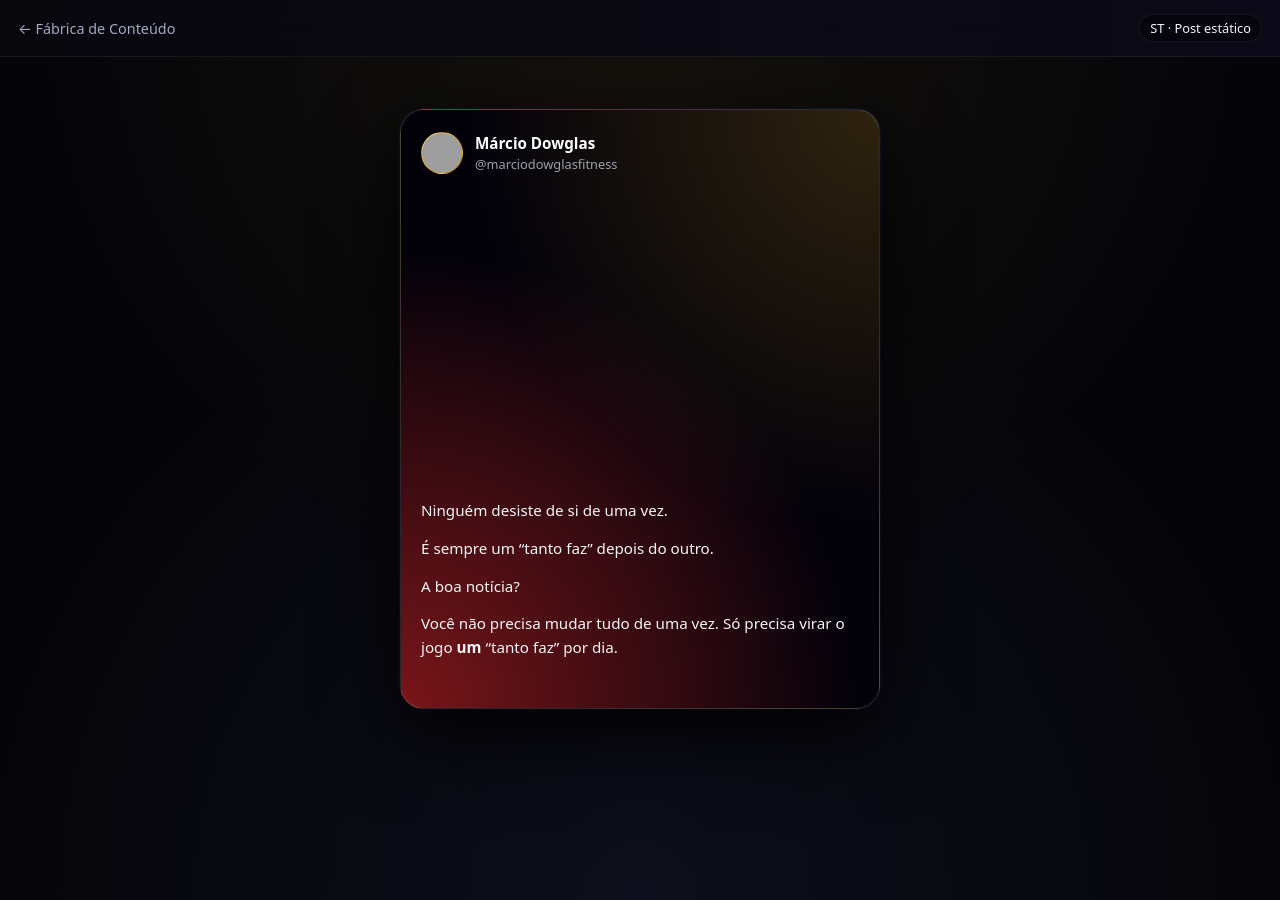
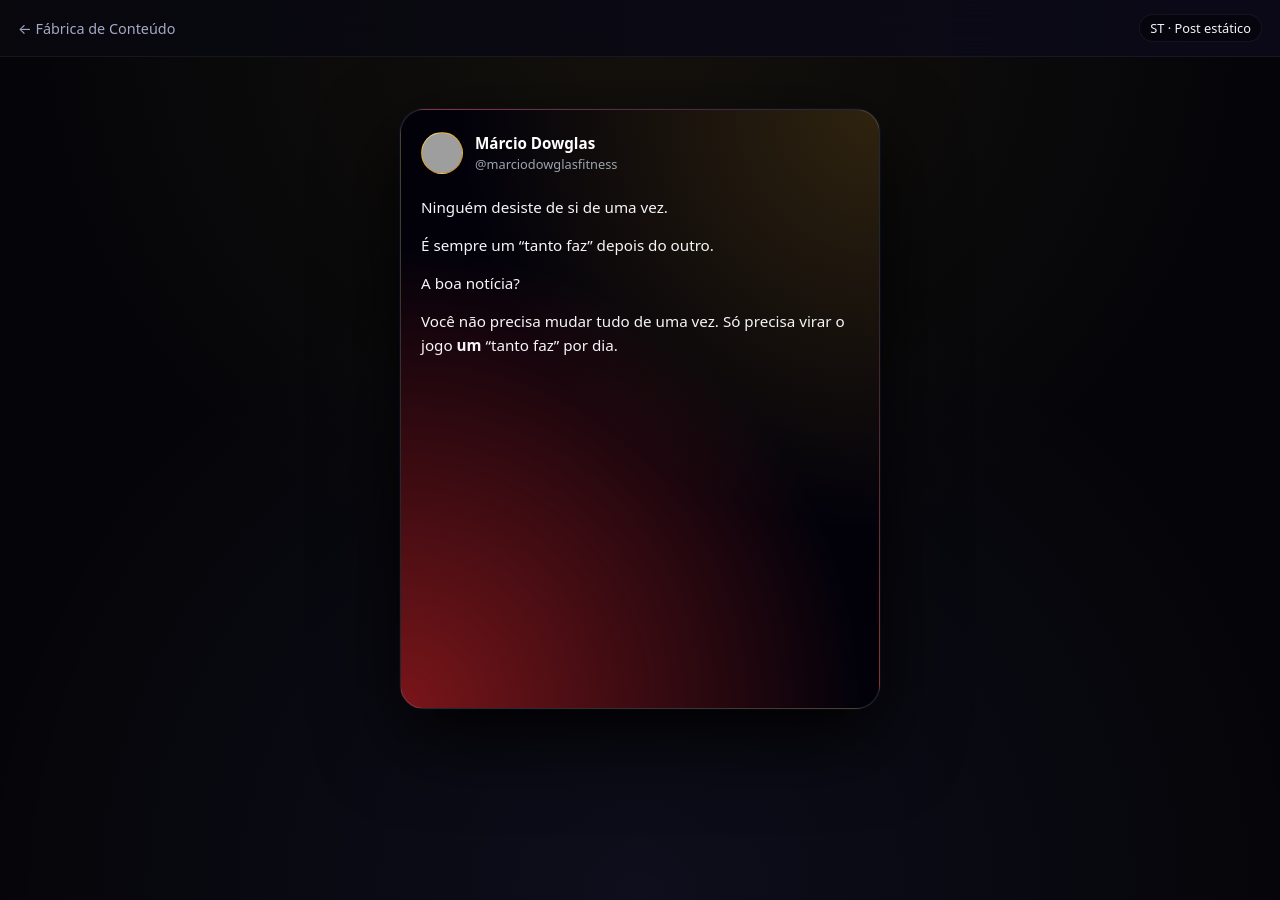
Before and after one commit to mbritodowglas-collab/fabrica-conteudo, a Jekyll site: the page built from content/static/post-teste.md, in a window 1280 px wide. Built offline with Jekyll 4.4.1, drawn with Linux system fonts in a browser that asks for light colours; grey boxes are pictures that could not be loaded.

Commit message:
Atualizar o style.css

```diff
--- a/assets/css/style.css
+++ b/assets/css/style.css
@@ -1792,3 +1792,26 @@ main {
 .fc-static-body p:first-child {
   margin-top: 0;
 }
+
+/* ===========================
+   AJUSTE DO POST ESTÁTICO (tweetão)
+   Texto começando mais em cima
+   =========================== */
+
+.fc-body--static .fc-static-card {
+  display: flex;
+  flex-direction: column;
+  justify-content: flex-start; /* nada de centralizar verticalmente */
+}
+
+/* Espaço entre avatar/nome e o texto principal */
+.fc-body--static .fc-static-header {
+  margin-bottom: 1.4rem;
+}
+
+/* Texto principal começa logo abaixo do header */
+.fc-body--static .fc-static-body {
+  margin-top: 0;       /* override se em algum lugar tiver margin-top:auto; */
+  padding-bottom: 0;   /* evita empurrar pra baixo */
+  flex-grow: 0;        /* não deixar o texto “encher” o card pra centralizar */
+}
```
